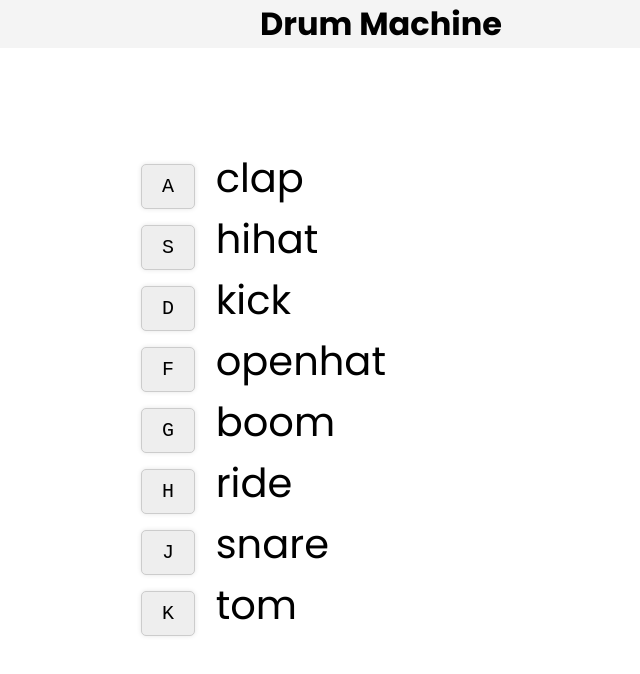
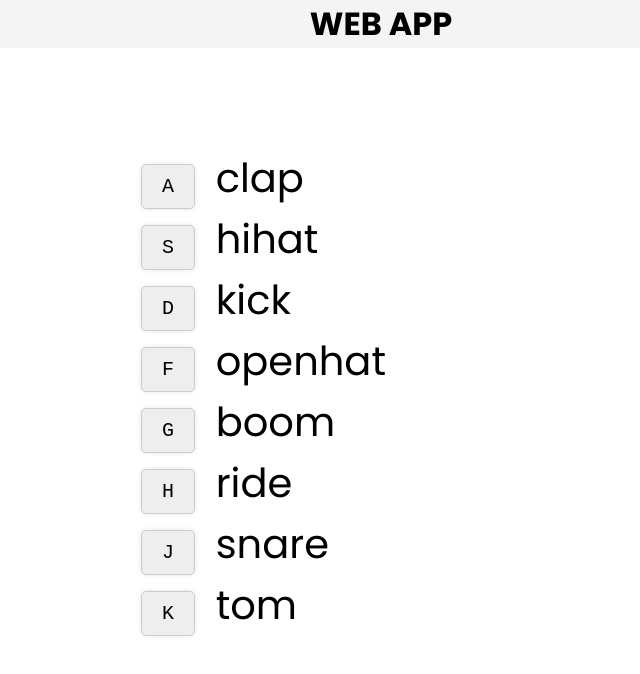
Before and after one commit to Jennifer-33/web-API-s, a plain HTML site: page index.html in a window 1280 px wide. Shown: the whole page, without its empty margins (259-899 px from the left). Drawn offline with Linux system fonts and the light colour scheme.

Commit message:
changed page title and header

```diff
--- a/index.html
+++ b/index.html
@@ -6,11 +6,11 @@
     <meta name="viewport" content="width=device-width, initial-scale=1.0" />
     <link rel="stylesheet" href="style.css" />
     <script src="script.js" defer></script>
-    <title>Drum Machine</title>
+    <title>WEB APP</title>
   </head>
   <body>
     <header>
-      <h1>Drum Machine</h1>
+      <h1>WEB APP</h1>
     </header>
     <div class="keys">
       <div data-key="65" class="key">
```
